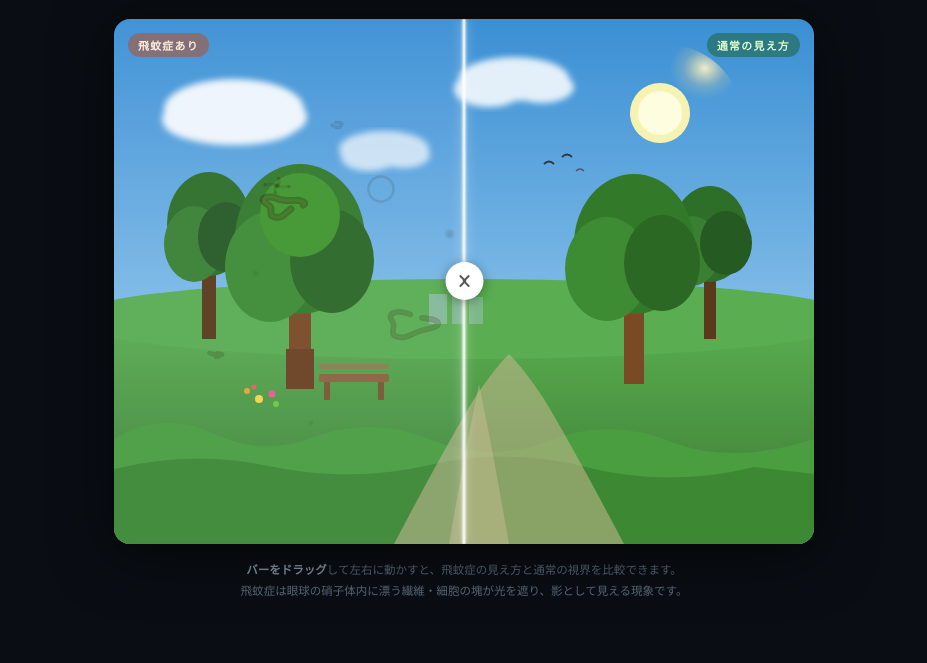
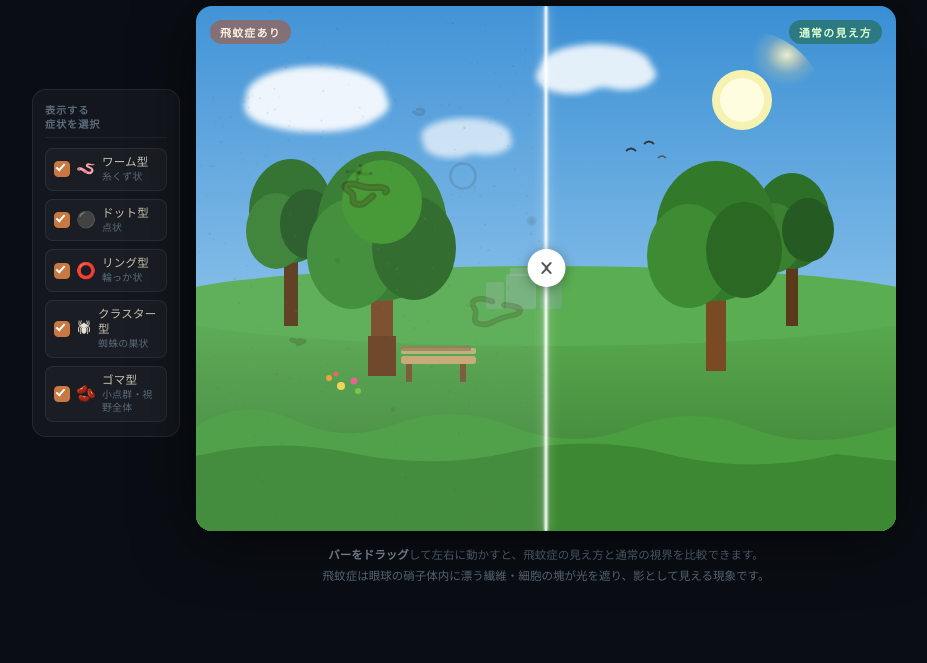
Before and after one commit to fukunarihiroshi/floater, a plain HTML site: page index.html in a window 1280 px wide. Shown: the part 137-800 px from the top of the page, without its empty margins (176-1103 px from the left). Drawn offline with Linux system fonts and the light colour scheme.

Commit message:
Add files via upload

```diff
--- a/index.html
+++ b/index.html
@@ -25,17 +25,53 @@
     background: #0a0e14;
     min-height: 100vh;
     display: flex;
-    flex-direction: column;
+    flex-direction: row;
     align-items: center;
     justify-content: center;
     font-family: 'Noto Serif JP', serif;
     color: #e8e0d0;
     gap: 0;
+    padding: 20px 16px;
+  }
+
+  /* ── 左サイドパネル ── */
+  .controls {
+    flex-shrink: 0;
+    width: 148px;
+    align-self: center;
+    background: rgba(255,255,255,0.04);
+    border: 1px solid rgba(255,255,255,0.08);
+    border-radius: 14px;
+    padding: 14px 12px;
+    display: flex;
+    flex-direction: column;
+    gap: 8px;
+    margin-right: 16px;
+  }
+  .controls-label {
+    font-size: 0.64rem;
+    color: #5a6a7a;
+    letter-spacing: 0.08em;
+    text-transform: uppercase;
+    font-weight: 600;
+    line-height: 1.4;
+    padding-bottom: 4px;
+    border-bottom: 1px solid rgba(255,255,255,0.06);
+    margin-bottom: 2px;
+  }
+
+  /* ── メインコンテンツ列 ── */
+  .main-col {
+    display: flex;
+    flex-direction: column;
+    align-items: center;
+    gap: 0;
+    min-width: 0;
   }
 
   header {
     text-align: center;
-    padding: 28px 20px 18px;
+    padding: 0 20px 14px;
     letter-spacing: 0.04em;
   }
   header h1 {
@@ -54,7 +90,7 @@
 
   .app-wrap {
     position: relative;
-    width: min(700px, 96vw);
+    width: min(700px, calc(96vw - 180px));
     aspect-ratio: 4/3;
     border-radius: 16px;
     overflow: hidden;
@@ -74,7 +110,7 @@
   .floater-layer {
     position: absolute; inset: 0;
     pointer-events: none;
-    clip-path: inset(0 50% 0 0); /* 動的に変化 */
+    clip-path: inset(0 50% 0 0);
     transition: none;
   }
 
@@ -136,9 +172,70 @@
   }
   .divider-handle svg { width: 20px; height: 20px; }
 
+  .cb-item {
+    display: flex;
+    align-items: center;
+    gap: 6px;
+    cursor: pointer;
+    user-select: none;
+    padding: 6px 8px;
+    border-radius: 8px;
+    border: 1px solid rgba(255,255,255,0.07);
+    background: rgba(255,255,255,0.03);
+    transition: background 0.2s, border-color 0.2s;
+    width: 100%;
+  }
+  .cb-item:hover {
+    background: rgba(255,255,255,0.07);
+    border-color: rgba(255,255,255,0.15);
+  }
+  .cb-item input[type="checkbox"] {
+    appearance: none;
+    -webkit-appearance: none;
+    width: 16px; height: 16px;
+    border: 1.5px solid rgba(255,255,255,0.3);
+    border-radius: 4px;
+    background: transparent;
+    cursor: pointer;
+    position: relative;
+    flex-shrink: 0;
+    transition: background 0.18s, border-color 0.18s;
+  }
+  .cb-item input[type="checkbox"]:checked {
+    background: #c87840;
+    border-color: #c87840;
+  }
+  .cb-item input[type="checkbox"]:checked::after {
+    content: '';
+    position: absolute;
+    left: 3px; top: 0px;
+    width: 5px; height: 9px;
+    border: 2px solid #fff;
+    border-top: none;
+    border-left: none;
+    transform: rotate(42deg);
+  }
+  .cb-item .cb-icon {
+    font-size: 1rem;
+    line-height: 1;
+  }
+  .cb-item .cb-text {
+    font-size: 0.72rem;
+    color: #c8c0b0;
+    font-weight: 400;
+    letter-spacing: 0.02em;
+    line-height: 1.3;
+  }
+  .cb-item .cb-text small {
+    display: block;
+    font-size: 0.62rem;
+    color: #5a6a7a;
+    margin-top: 1px;
+  }
+
   /* ── 下部説明 ── */
   footer {
-    padding: 16px 20px 24px;
+    padding: 14px 20px 20px;
     text-align: center;
     font-size: 0.72rem;
     color: #5a6a7a;
@@ -149,6 +246,43 @@
 </style>
 </head>
 <body>
+
+<!-- ── 左サイドパネル ── -->
+<div class="controls" id="controls">
+  <div class="controls-label">表示する<br>症状を選択</div>
+
+  <label class="cb-item">
+    <input type="checkbox" id="cb-worm" checked>
+    <span class="cb-icon">🪱</span>
+    <span class="cb-text">ワーム型<small>糸くず状</small></span>
+  </label>
+
+  <label class="cb-item">
+    <input type="checkbox" id="cb-dot" checked>
+    <span class="cb-icon">⚫</span>
+    <span class="cb-text">ドット型<small>点状</small></span>
+  </label>
+
+  <label class="cb-item">
+    <input type="checkbox" id="cb-ring" checked>
+    <span class="cb-icon">⭕</span>
+    <span class="cb-text">リング型<small>輪っか状</small></span>
+  </label>
+
+  <label class="cb-item">
+    <input type="checkbox" id="cb-cluster" checked>
+    <span class="cb-icon">🕷</span>
+    <span class="cb-text">クラスター型<small>蜘蛛の巣状</small></span>
+  </label>
+
+  <label class="cb-item">
+    <input type="checkbox" id="cb-goma" checked>
+    <span class="cb-icon">🫘</span>
+    <span class="cb-text">ゴマ型<small>小点群・視野全体</small></span>
+  </label>
+</div>
+
+<div class="main-col">
 
 <header>
   <h1>飛蚊症シミュレーター</h1>
@@ -240,19 +374,17 @@
     <path d="M0 450 Q80 430 160 448 Q240 464 320 445 Q400 428 480 450 Q560 468 640 448 L700 455 L700 525 L0 525Z" fill="#3d8832"/>
 
     <!-- 遠景の建物（かすか） -->
-    <rect x="315" y="275" width="18" height="30" fill="#b0c8e0" opacity="0.5"/>
-    <rect x="338" y="268" width="12" height="37" fill="#a8c0d8" opacity="0.45"/>
-    <rect x="355" y="278" width="14" height="27" fill="#b0c8e0" opacity="0.4"/>
-
-    <!-- 道 -->
-    <path d="M280 525 Q330 430 360 380 Q380 350 395 335 Q410 350 430 380 Q460 430 510 525Z" fill="#c8b890" opacity="0.55"/>
-    <path d="M335 525 Q348 450 358 400 Q362 380 365 365 Q368 380 372 400 Q382 450 395 525Z" fill="#d4c49a" opacity="0.4"/>
+    <rect x="310" y="268" width="30" height="35" rx="2" fill="#a0b8c8" opacity="0.35"/>
+    <rect x="344" y="275" width="22" height="28" rx="2" fill="#90a8b8" opacity="0.3"/>
+    <rect x="290" y="276" width="18" height="27" rx="2" fill="#a8b8c4" opacity="0.28"/>
+    <rect x="314" y="262" width="22" height="8" rx="1" fill="#b0c0cc" opacity="0.3"/>
 
     <!-- ベンチ -->
-    <rect x="205" y="355" width="70" height="8" rx="2" fill="#8b6340"/>
-    <rect x="210" y="363" width="6" height="18" rx="1" fill="#7a5530"/>
-    <rect x="264" y="363" width="6" height="18" rx="1" fill="#7a5530"/>
-    <rect x="205" y="345" width="70" height="5" rx="1" fill="#9b7350" opacity="0.7"/>
+    <rect x="205" y="350" width="75" height="8" rx="3" fill="#c8a870"/>
+    <rect x="205" y="342" width="75" height="6" rx="2" fill="#d4b880" opacity="0.8"/>
+    <rect x="210" y="358" width="6" height="18" rx="1" fill="#7a5530"/>
+    <rect x="264" y="358" width="6" height="18" rx="1" fill="#7a5530"/>
+    <rect x="205" y="340" width="70" height="5" rx="1" fill="#9b7350" opacity="0.7"/>
 
     <!-- 花（左） -->
     <circle cx="145" cy="380" r="4" fill="#f7d44a"/>
@@ -293,7 +425,22 @@
   飛蚊症は眼球の硝子体内に漂う繊維・細胞の塊が光を遮り、影として見える現象です。
 </footer>
 
+</div><!-- /.main-col -->
+
 <script>
+// ── 有効な症状タイプ管理 ──
+const activeTypes = { worm: true, dot: true, ring: true, cluster: true, goma: true };
+
+document.getElementById('cb-worm').addEventListener('change', e => { activeTypes.worm = e.target.checked; });
+document.getElementById('cb-dot').addEventListener('change', e => { activeTypes.dot = e.target.checked; });
+document.getElementById('cb-ring').addEventListener('change', e => { activeTypes.ring = e.target.checked; });
+document.getElementById('cb-cluster').addEventListener('change', e => { activeTypes.cluster = e.target.checked; });
+document.getElementById('cb-goma').addEventListener('change', e => { activeTypes.goma = e.target.checked; });
+
+// チェックボックスのクリックがドラッグに干渉しないよう阻止
+document.getElementById('controls').addEventListener('mousedown', e => e.stopPropagation());
+document.getElementById('controls').addEventListener('touchstart', e => e.stopPropagation(), {passive: true});
+
 // ── 飛蚊症パーティクル定義 ──
 const FLOATERS = [
   // 糸くず状（ワーム型）
@@ -322,7 +469,33 @@ const FLOATERS = [
   { type: 'cluster', x: 0.20, y: 0.28, arms: 4, armLen: 12, r: 1.5, opacity: 0.16, drift: {x:0.00012, y:0.00010} },
 ];
 
-// アニメーション状態
+// ── ゴマ型パーティクル生成（1200個）──
+const GOMA_COUNT = 1200;
+const gomaParticles = [];
+for (let i = 0; i < GOMA_COUNT; i++) {
+  gomaParticles.push({
+    type: 'goma',
+    // 視野全体にランダム配置（端まで）
+    x: Math.random(),
+    y: Math.random(),
+    // ベース半径：0.5〜1.4px（超微細）
+    r: 0.5 + Math.random() * 0.9,
+    // 不透明度：薄め
+    opacity: 0.06 + Math.random() * 0.13,
+    // 上下揺らぎの位相（各々バラバラ）
+    phase: Math.random() * Math.PI * 2,
+    // 揺らぎ速度（ゆっくり）
+    speed: 0.04 + Math.random() * 0.08,
+    // 上下振幅（正規化座標で）
+    ampY: 0.004 + Math.random() * 0.008,
+    // 微細な横移動
+    ampX: 0.001 + Math.random() * 0.002,
+    // ゴマの色相（グレー〜淡茶）
+    gray: 90 + Math.floor(Math.random() * 50),
+  });
+}
+
+// ── アニメーション状態 ──
 const state = FLOATERS.map(f => ({
   ...f,
   px: f.x, py: f.y,
@@ -336,7 +509,7 @@ const wrap = document.getElementById('appWrap');
 const floaterLayer = document.getElementById('floaterLayer');
 const dividerEl = document.getElementById('divider');
 
-let dividerX = 0.5; // 0〜1
+let dividerX = 0.5;
 let dragging = false;
 let t = 0;
 
@@ -347,14 +520,14 @@ function resizeCanvas() {
 resizeCanvas();
 window.addEventListener('resize', resizeCanvas);
 
-// ── 描画 ──
+// ── 描画：通常パーティクル ──
 function drawFloater(f, W, H) {
+  if (!activeTypes[f.type]) return;
   const x = f.px * W, y = f.py * H;
   ctx.save();
   ctx.globalAlpha = f.opacity;
 
   if (f.type === 'worm') {
-    // ワーム形状：連続ベジエ
     const pts = [];
     let cx = x, cy = y;
     for (let i = 0; i < f.segs; i++) {
@@ -377,7 +550,6 @@ function drawFloater(f, W, H) {
     ctx.lineCap = 'round';
     ctx.lineJoin = 'round';
     ctx.stroke();
-    // ハイライト（半透明白）でガラス感
     ctx.strokeStyle = `rgba(255,255,200,0.18)`;
     ctx.lineWidth = f.radius * 0.8;
     ctx.stroke();
@@ -431,26 +603,45 @@ function drawFloater(f, W, H) {
   ctx.restore();
 }
 
+// ── 描画：ゴマ型（バッチ処理で高速化）──
+function drawGoma(W, H) {
+  if (!activeTypes.goma) return;
+  for (const g of gomaParticles) {
+    // 上下揺らぎ（ゆっくり）
+    const offsetY = Math.sin(t * g.speed + g.phase) * g.ampY;
+    const offsetX = Math.cos(t * g.speed * 0.7 + g.phase) * g.ampX;
+    const px = (g.x + offsetX) * W;
+    const py = (g.y + offsetY) * H;
+
+    ctx.beginPath();
+    ctx.arc(px, py, g.r, 0, Math.PI * 2);
+    ctx.fillStyle = `rgba(${g.gray},${g.gray},${g.gray},${g.opacity})`;
+    ctx.fill();
+  }
+}
+
+// ── アニメーションループ ──
 function animate(ts) {
   t = ts * 0.001;
   const W = canvas.width, H = canvas.height;
   ctx.clearRect(0, 0, W, H);
 
-  // 微細なすりガラス感：全体に薄い色収差フィルタ（疑似）
-  // 眼内の散乱光: ごく薄いベール
+  // 薄い散乱光ベール
   ctx.save();
   ctx.globalAlpha = 0.06;
   ctx.fillStyle = 'rgba(200,220,255,1)';
   ctx.fillRect(0, 0, W, H);
   ctx.restore();
 
+  // ゴマ型（背景レイヤー的に最初に描画）
+  drawGoma(W, H);
+
+  // 通常パーティクル
   for (const f of state) {
-    // ゆっくり漂う
     const wobX = Math.sin(t * f.speed * 0.8 + f.phase) * 0.002;
     const wobY = Math.cos(t * f.speed * 0.6 + f.phase + 1) * 0.0015;
     f.px += f.drift.x + wobX * 0.02;
     f.py += f.drift.y + wobY * 0.02;
-    // 境界でバウンス
     if (f.px < 0.02) { f.px = 0.02; f.drift.x *= -1; }
     if (f.px > 0.98) { f.px = 0.98; f.drift.x *= -1; }
     if (f.py < 0.02) { f.py = 0.02; f.drift.y *= -1; }
```
